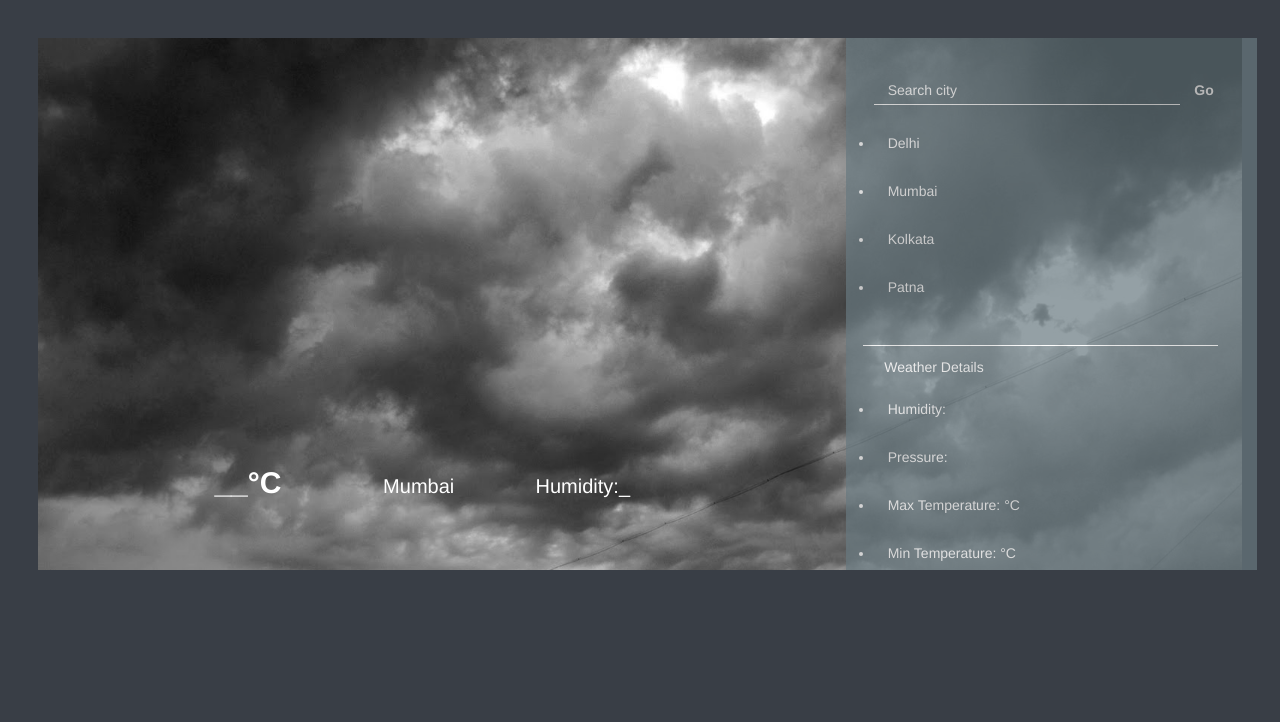
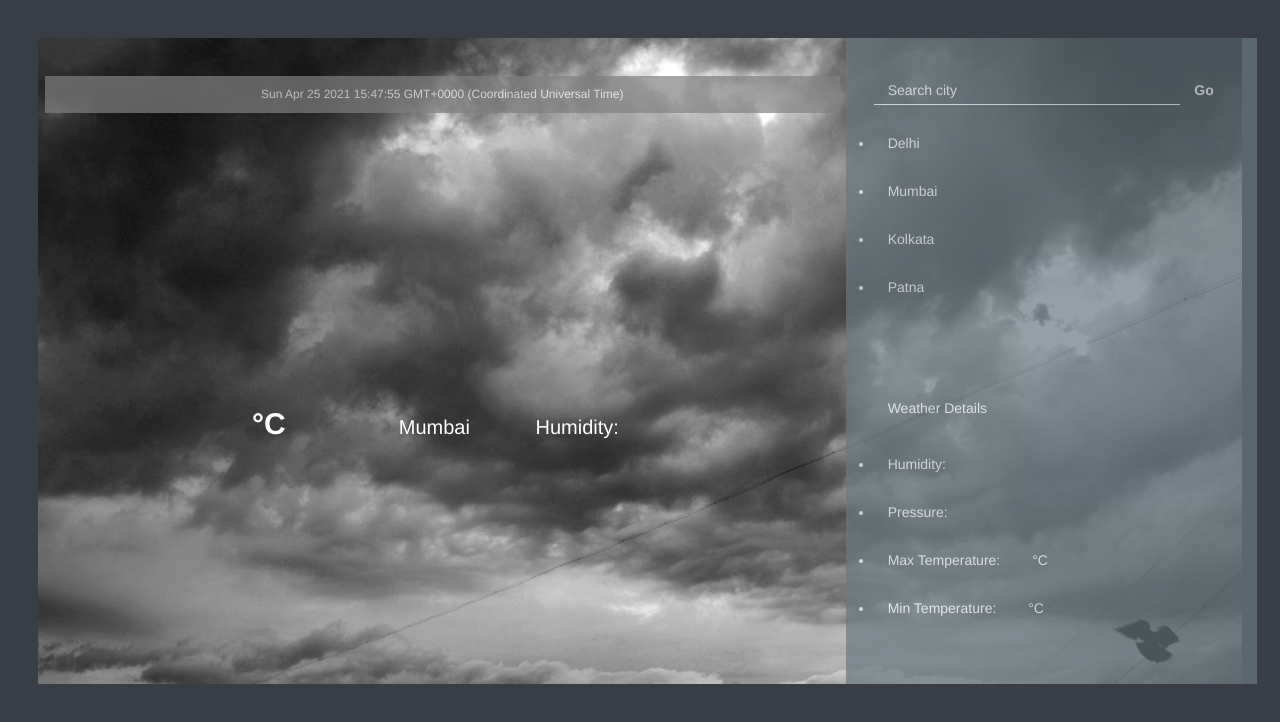
Before and after one commit to pjra99/weather-app, a React (Create React App) app: page / in a window 1280 px wide. Shown: the top 722 px of the page. Built offline with nearby package versions, Linux system fonts and the light colour scheme; no server answers.

Commit message:
commit-message

```diff
--- a/src/App.css
+++ b/src/App.css
@@ -9,18 +9,32 @@ background-size: cover;
 .main-template {
     padding: 0px;
 }
+.date {
+    text-align: center;
+    background-color: grey;
+    opacity: .7;
+    position: relative;
+    left: 1%;
+}
 .left-column {
     color: white;
     height: 38em;
 }
 .right-column {
     color: white;
-    height: 38em;
     background-color: #687980;
     opacity: .7;
 }
-.left-column-row {
-    margin-top: 50%;
+.left-column {
+    margin: 0px;
+}
+.left-column-upper >div  {
+    padding: 0px;
+ margin: 0px;
+}
+.left-column-lower {
+    position: relative;
+    top: 50%;
 }
 .left-column > .row > div{
 }
@@ -29,16 +43,19 @@ background-size: cover;
     font-weight: bold;
     position: relative;
       top: -1em;
+      text-align: center;
 }
 .weather-location {
  font-size: 20px;
  position: relative;
  top: -.5em;
+ text-align: center;
 }
 .weather-condition {
     font-size: 20px;
     position: relative;
     top: -.5em;
+    text-align: center;
 }
 .search-city {
     background: none;
@@ -54,24 +71,4 @@ background-size: cover;
     background: none;
     border: none;
     font-weight: bold;
-
 }
-.location: {
-    position: relative;
-    top: -5%;
-}
-.weather-details {
-    position: relative;
-    top: -12%;
-    margin-bottom: -20px;
-    /* padding-bottom: ; */
-}
-
-.weather-details-header {
-    border-top: 1px solid white;
-    padding-bottom: 0px;
-    margin-top: 2em;
-    padding-left: 6%;
-    position: relative;
-    right: 3%;
-}
--- a/src/App.js
+++ b/src/App.js
@@ -9,6 +9,7 @@ function App() {
 
   const [temporary, setTemporary] = useState("");
   const [search, setSearch] = useState("Mumbai");
+  const [flag, setFlag] = useState(1);
 
   useEffect(() => {
     const fetchApi = async()=> {
@@ -18,37 +19,50 @@ function App() {
 
       const resJson = await response.json();
 
-      setCity(resJson.main);
-      console.log(resJson.main);
+      if(resJson.main!=undefined){
+        setCity(resJson.main);
+        console.log(resJson.main);
+        setFlag(1);
+      }
+      else {
+        setFlag(0);
+        alert("City not found!")
+
+      }
+
     };
 
     fetchApi();
   }, [search])
 
+  const dateNTime = new Date().toString();
   return(
     <div className="container-fluid">
 <div className="row main-template">
-  <div className="col-lg-8 left-column">
-<div className="row left-column-row">
-  <div className="col-lg-2">
+  <div className="col-md-8 left-column">
+    <div className="row left-column-upper">
+      <div className="col-md-12"> <h6 className="date">{dateNTime}</h6> </div>
+    </div>
+<div className="row left-column-lower">
+  <div className="col-md-2">
 
   </div>
-  <div className="col-lg-3 temperature">
-  { !city.temp? (<span>__°C</span>): (<span>{city.temp}°C</span>)}
+  <div className="col-md-3 temperature">
+  { flag==0? (<span>__°C</span>): (<span>{city.temp}°C</span>)}
    </div>
-    <div className="col-lg-2 weather-location">
+    <div className="col-md-2 weather-location">
    {search}
     </div>
-    <div className="col-lg-2 weather-condition">
-      {!city.humidity? (<span>Humidity:_</span>):(<span>Humidity:{city.humidity}</span>)}
+    <div className="col-md-2 weather-condition">
+      {flag==0? (<span>Humidity:_</span>):(<span>Humidity:{city.humidity}</span>)}
         </div>
-    <div className="col-lg-3">
+    <div className="col-md-3">
 
     </div>
 </div>
 
   </div>
-  <div className="col-lg-4  right-column">
+  <div className="col-md-4  right-column">
     <div className="row locations">
     <input type="text" name="city" className="search-city" onChange={(event)=>{
       setTemporary(event.target.value)
@@ -67,10 +81,10 @@ function App() {
     <div className="row weather-details">
     <ul>
    <h5 className="weather-details-header">Weather Details</h5>
-     <li>Humidity: {city.humidity}</li>
-     <li>Pressure: {city.pressure}</li>
-     <li>Max Temperature: {city.temp_max} °C</li>
-     <li>Min Temperature: {city.temp_min} °C</li>
+     <li>Humidity: {flag==0? <span>_</span>:<span>{city.humidity}</span>}</li>
+     <li>Pressure:  {flag==0? <span>_</span>:<span>{city.pressure}</span>}</li>
+     <li>Max Temperature:  {flag==0? <span>_</span>:<span>{city.temp_max}</span>}°C</li>
+     <li>Min Temperature:  {flag==0? <span>_</span>:<span>{city.temp_min}</span>}°C</li>
    </ul>
     </div>
   </div>
```
